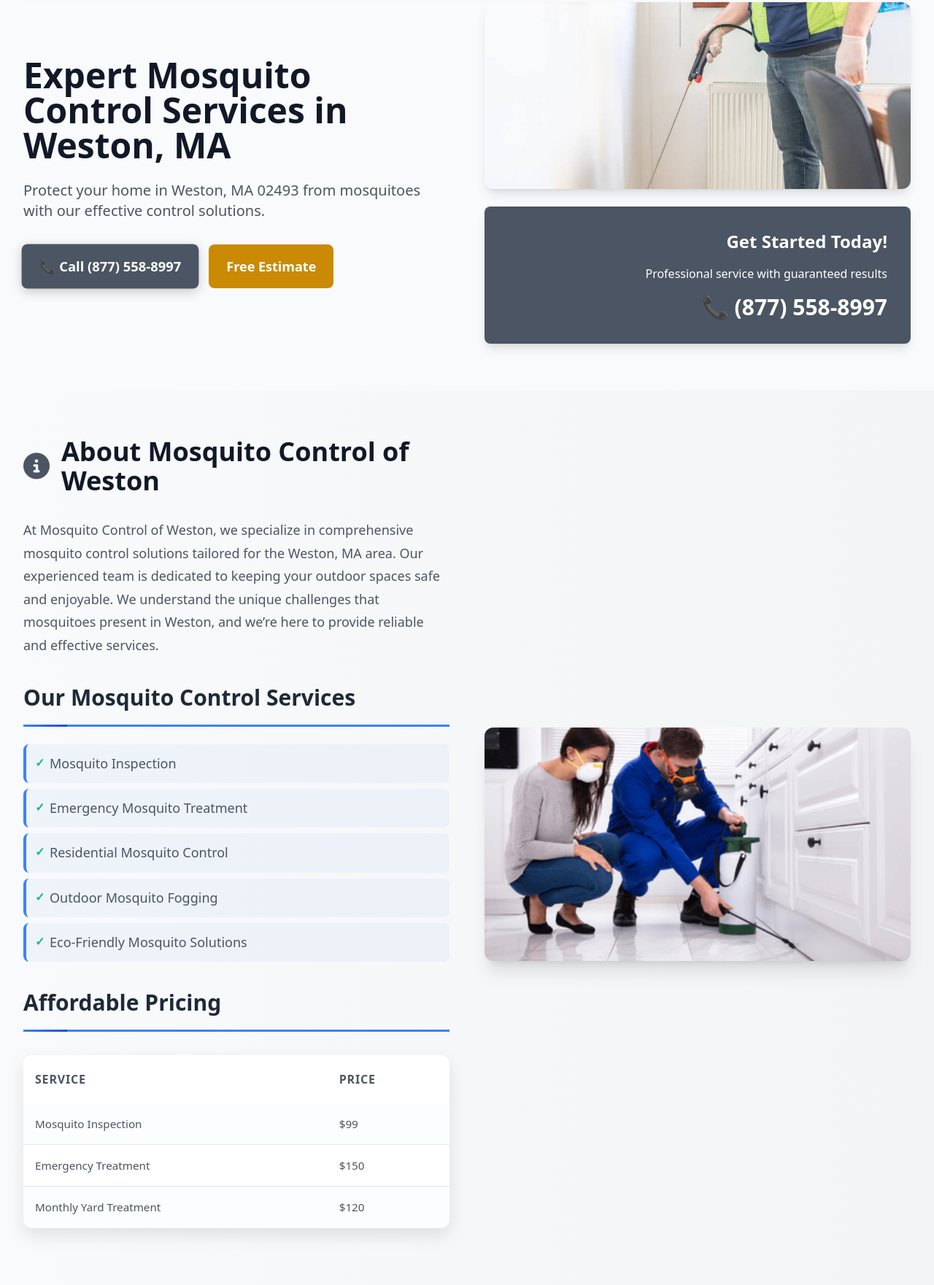
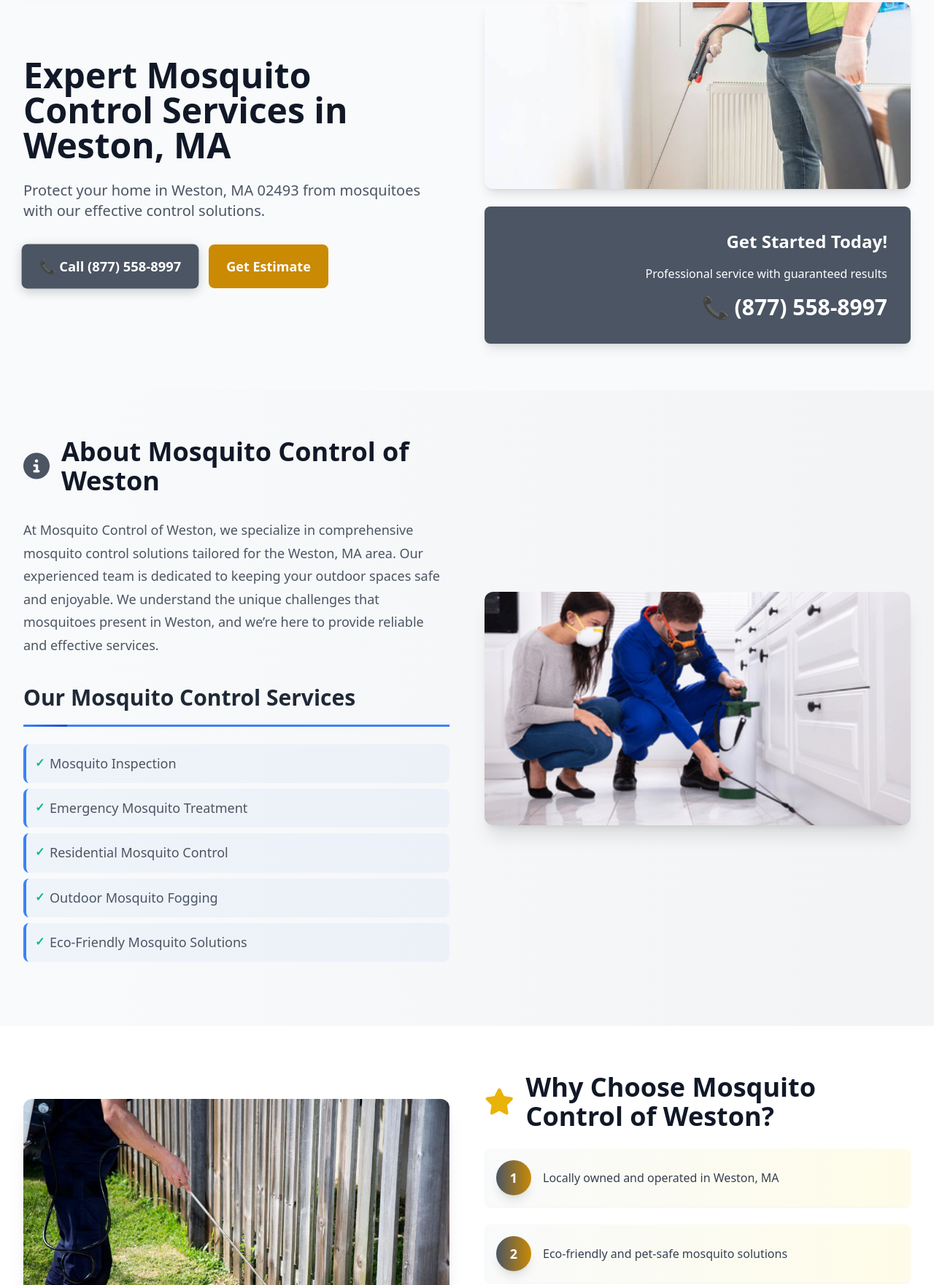
Before and after one commit to homeservicepros/mosquitocontrolwestonma, a plain HTML site: page index.html in a window 1280 px wide. Shown: the part 141-1902 px from the top of the page at 73% size. Drawn offline with nearby package versions, Linux system fonts and the light colour scheme.

Commit message:
Update index.html (Removed "fake testimonials/reviews", same-day, "free quote".)

```diff
--- a/index.html
+++ b/index.html
@@ -506,7 +506,7 @@
                 📞 Call (877) 558-8997
               </a>
               <button class="bg-yellow-600 hover:bg-yellow-700 text-white font-bold py-4 px-6 rounded-lg text-lg transition duration-300">
-                Free Estimate
+                <a href="tel:(877) 558-8997"> Get Estimate </a>
               </button>
             </div>
           </div>
@@ -540,7 +540,8 @@
                         <h2 class="text-3xl md:text-4xl font-bold text-gray-900">About Mosquito Control of Weston</h2>
                     </div>
                     <div class="text-lg text-gray-600 leading-relaxed content-section">
-                        <p>At Mosquito Control of Weston, we specialize in comprehensive mosquito control solutions tailored for the Weston, MA area. Our experienced team is dedicated to keeping your outdoor spaces safe and enjoyable. We understand the unique challenges that mosquitoes present in Weston, and we’re here to provide reliable and effective services.</p><h2>Our Mosquito Control Services</h2><ul><li>Mosquito Inspection</li><li>Emergency Mosquito Treatment</li><li>Residential Mosquito Control</li><li>Outdoor Mosquito Fogging</li><li>Eco-Friendly Mosquito Solutions</li></ul><h2>Affordable Pricing</h2><table><tr><th>Service</th><th>Price</th></tr><tr><td>Mosquito Inspection</td><td>$99</td></tr><tr><td>Emergency Treatment</td><td>$150</td></tr><tr><td>Monthly Yard Treatment</td><td>$120</td></tr></table>
+                        <p>At Mosquito Control of Weston, we specialize in comprehensive mosquito control solutions tailored for the Weston, MA area. Our experienced team is dedicated to keeping your outdoor spaces safe and enjoyable. We understand the unique challenges that mosquitoes present in Weston, and we’re here to provide reliable and effective services.</p><h2>Our Mosquito Control Services</h2><ul><li>Mosquito Inspection</li><li>Emergency Mosquito Treatment</li><li>Residential Mosquito Control</li><li>Outdoor Mosquito Fogging</li><li>Eco-Friendly Mosquito Solutions</li></ul>
+                        <!-- <h2>Affordable Pricing</h2><table><tr><th>Service</th><th>Price</th></tr><tr><td>Mosquito Inspection</td><td>$99</td></tr><tr><td>Emergency Treatment</td><td>$150</td></tr><tr><td>Monthly Yard Treatment</td><td>$120</td></tr></table> -->
                     </div>
                 </div>
 
@@ -602,6 +603,7 @@
     </section>
 
     <!-- Customer Reviews Section -->
+    <!--
     <section class="bg-gradient-to-r from-gray-50 to-gray-100 py-16">
         <div class="max-w-7xl mx-auto px-4 sm:px-6 lg:px-8">
             <div class="text-center mb-12">
@@ -829,7 +831,7 @@
             </div>
         </div>
     </section>
-
+    -->
     <!-- Services Section -->
 
     <section class="bg-gray-50 py-16">
@@ -1163,8 +1165,8 @@
       <section class="bg-gradient-to-r from-blue-600 to-purple-600 text-white py-16">
           <div class="max-w-4xl mx-auto px-4 sm:px-6 lg:px-8 text-center">
               <i class="fas fa-phone text-6xl mb-6 opacity-80"></i>
-              <h2 class="text-3xl md:text-4xl font-bold mb-4">Get Your Free Estimate Today</h2>
-              <p class="text-xl mb-8 opacity-90">Contact us today for professional service and free estimates</p>
+              <h2 class="text-3xl md:text-4xl font-bold mb-4">Get Your Estimate Today</h2>
+              <p class="text-xl mb-8 opacity-90">Contact us today for professional service and get the estimates</p>
               <div class="space-y-4">
                   <a href="tel:(877) 558-8997" class="inline-block bg-yellow-500 hover:bg-yellow-600 text-black font-bold py-4 px-8 rounded-xl text-xl transition duration-300 transform hover:scale-105">
                       <i class="fas fa-phone mr-3"></i>Call Now
@@ -1179,7 +1181,7 @@
         <div class="max-w-7xl mx-auto px-4 sm:px-6 lg:px-8 text-center">
             <i class="fas fa-rocket text-6xl mb-6 opacity-80"></i>
             <h2 class="text-3xl md:text-4xl font-bold mb-4">Ready to Get Started?</h2>
-            <p class="text-xl mb-8 opacity-90">Contact us today for your free estimate in Weston, MA!</p>
+            <p class="text-xl mb-8 opacity-90">Contact us today for your Mosquito Control estimate in Weston, MA!</p>
             <a href="tel:(877) 558-8997" class="phone-button bg-yellow-500 hover:bg-yellow-600 text-black font-bold py-4 px-8 rounded-xl text-xl transition duration-300 transform hover:scale-105 shadow-xl inline-flex items-center">
                 <i class="fas fa-phone mr-3"></i>Call us now at (877) 558-8997 for immediate mosquito control solutions!
             </a>
```
